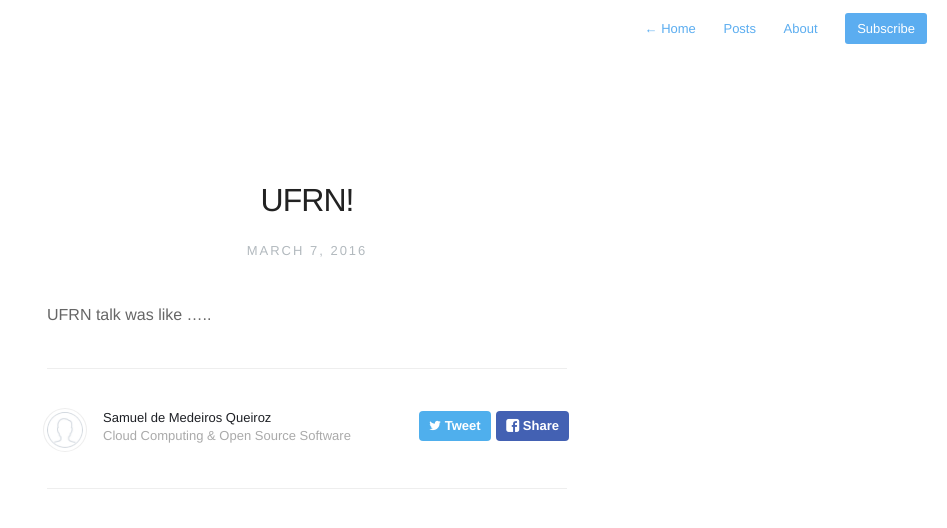
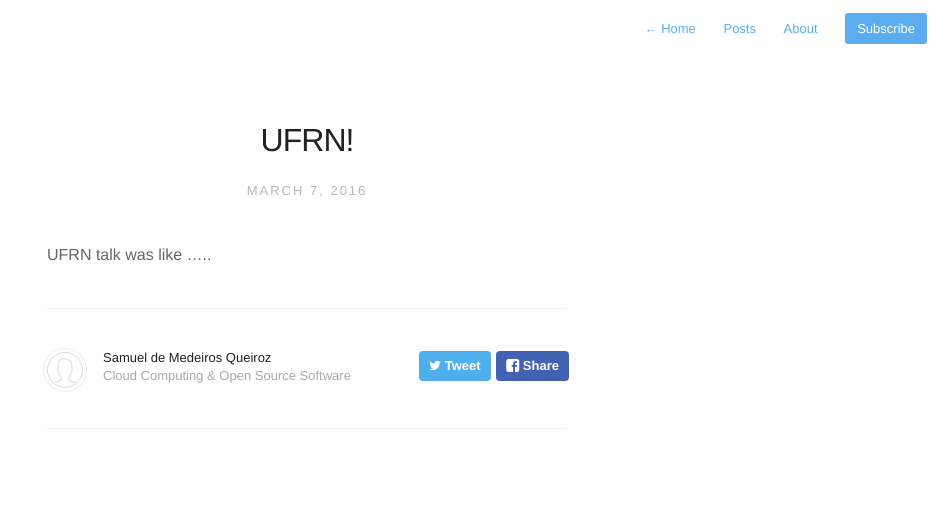
Before and after one commit to samueldmq/samueldmq-old-website, a Jekyll site: the page built from _posts/2016-03-07-UFRN-talk.markdown, in a window 1280 px wide. Shown: the top 528 px of the page, without its empty margins (333-1280 px from the left). Built offline with Jekyll 4.4.1, drawn with Linux system fonts in a browser that asks for light colours; nearby versions of some CDN libraries.

Commit message:
Setting class=home for all in layout

```diff
--- a/_layouts/default.html
+++ b/_layouts/default.html
@@ -19,7 +19,7 @@
       {% include profile.html %}
   {% endif %}
 
-  <section id="wrapper" class="{% if page.profile %}home{% endif %}">
+  <section id="wrapper" class="home">
     {{ content }}
   </section>
 
```
